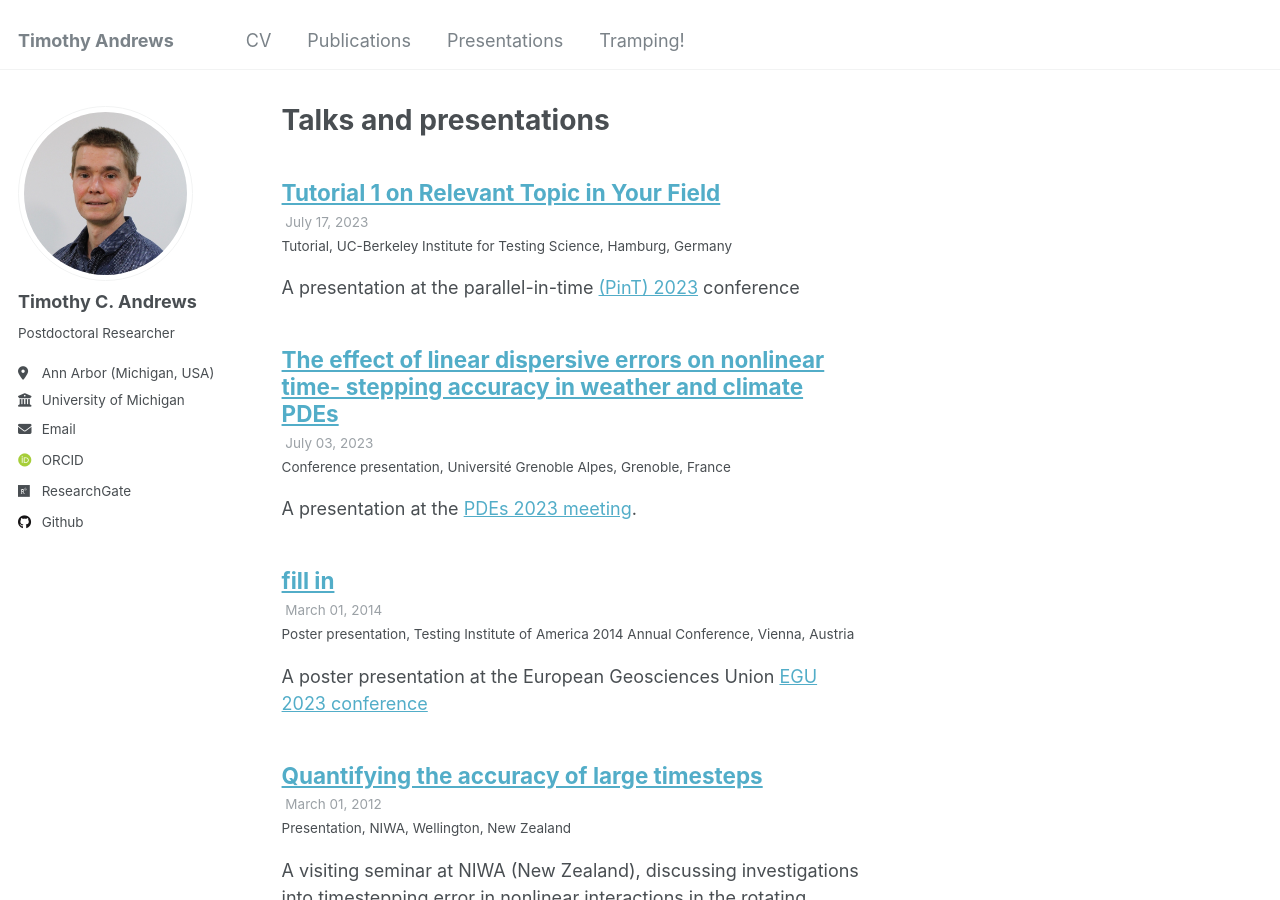
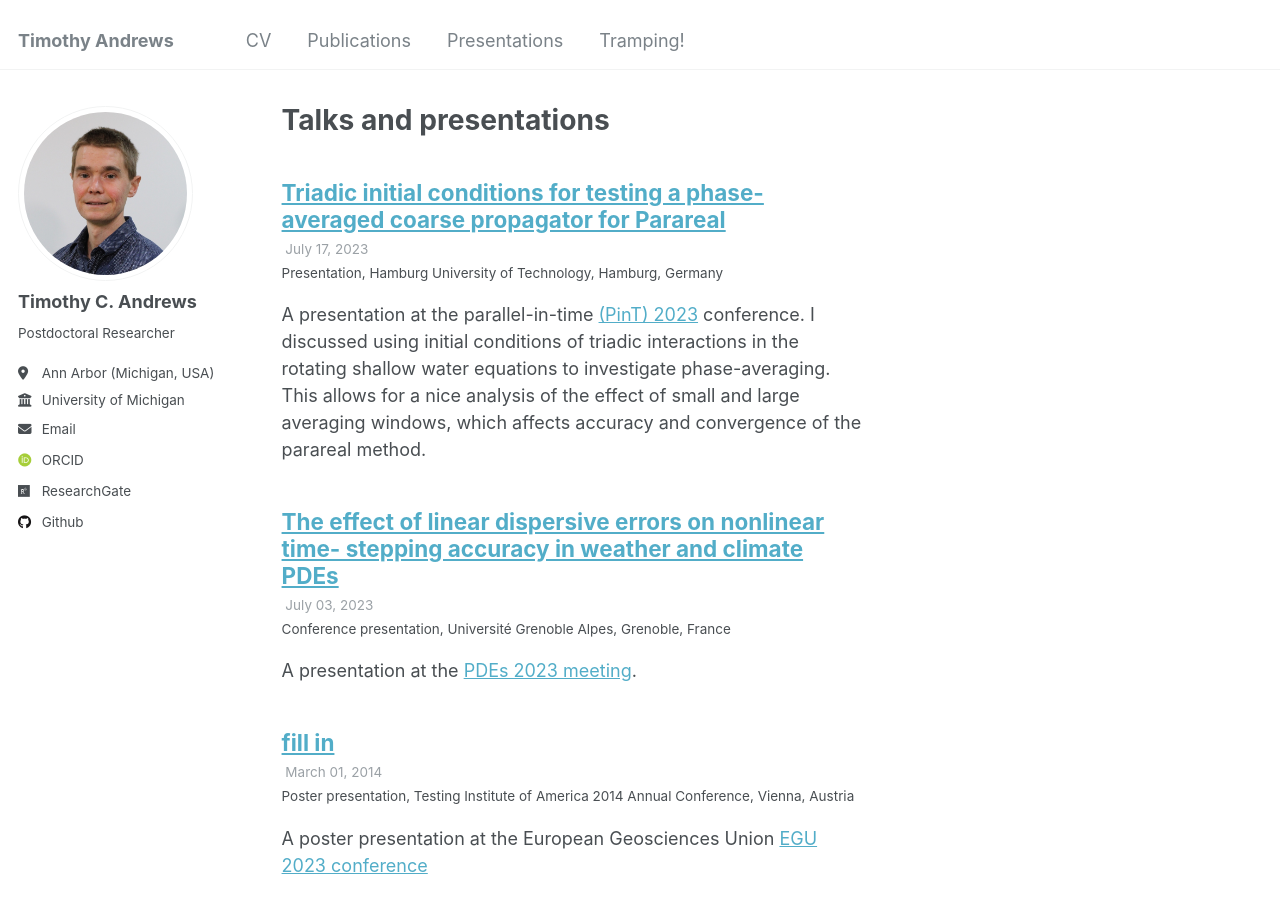
Before and after one commit to ta440/ta440.github.io, a Jekyll site: the page built from _pages/talks.html, in a window 1280 px wide and 900 px high. Built offline with Jekyll 4.4.1, drawn with Linux system fonts in a browser that asks for light colours; some web fonts are replaced.

Commit message:
Update 2023-07-17-pint.md

```diff
--- a/_talks/2023-07-17-pint.md
+++ b/_talks/2023-07-17-pint.md
@@ -1,11 +1,11 @@
 ---
-title: "Tutorial 1 on Relevant Topic in Your Field"
+title: "Triadic initial conditions for testing a phase-averaged coarse propagator for Parareal"
 collection: talks
-type: "Tutorial"
+type: "Presentation"
 permalink: /talks/2023-07-17-pint
-venue: "UC-Berkeley Institute for Testing Science"
+venue: "Hamburg University of Technology"
 date: 2023-07-17
 location: "Hamburg, Germany"
 ---
 
-A presentation at the parallel-in-time [(PinT) 2023](https://www.mat.tuhh.de/veranstaltungen/pint2023/) conference
+A presentation at the parallel-in-time [(PinT) 2023](https://www.mat.tuhh.de/veranstaltungen/pint2023/) conference. I discussed using initial conditions of triadic interactions in the rotating shallow water equations to investigate phase-averaging. This allows for a nice analysis of the effect of small and large averaging windows, which affects accuracy and convergence of the parareal method.
```
